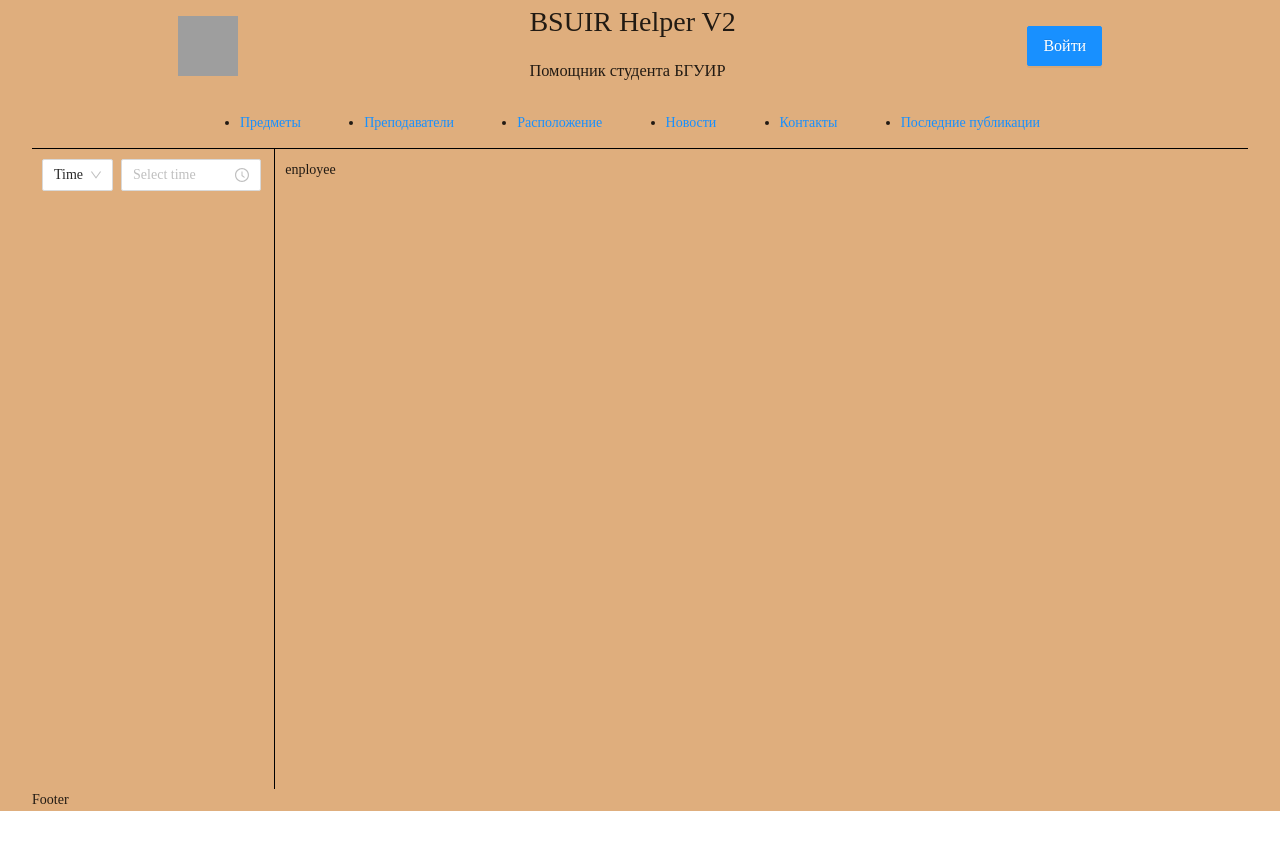
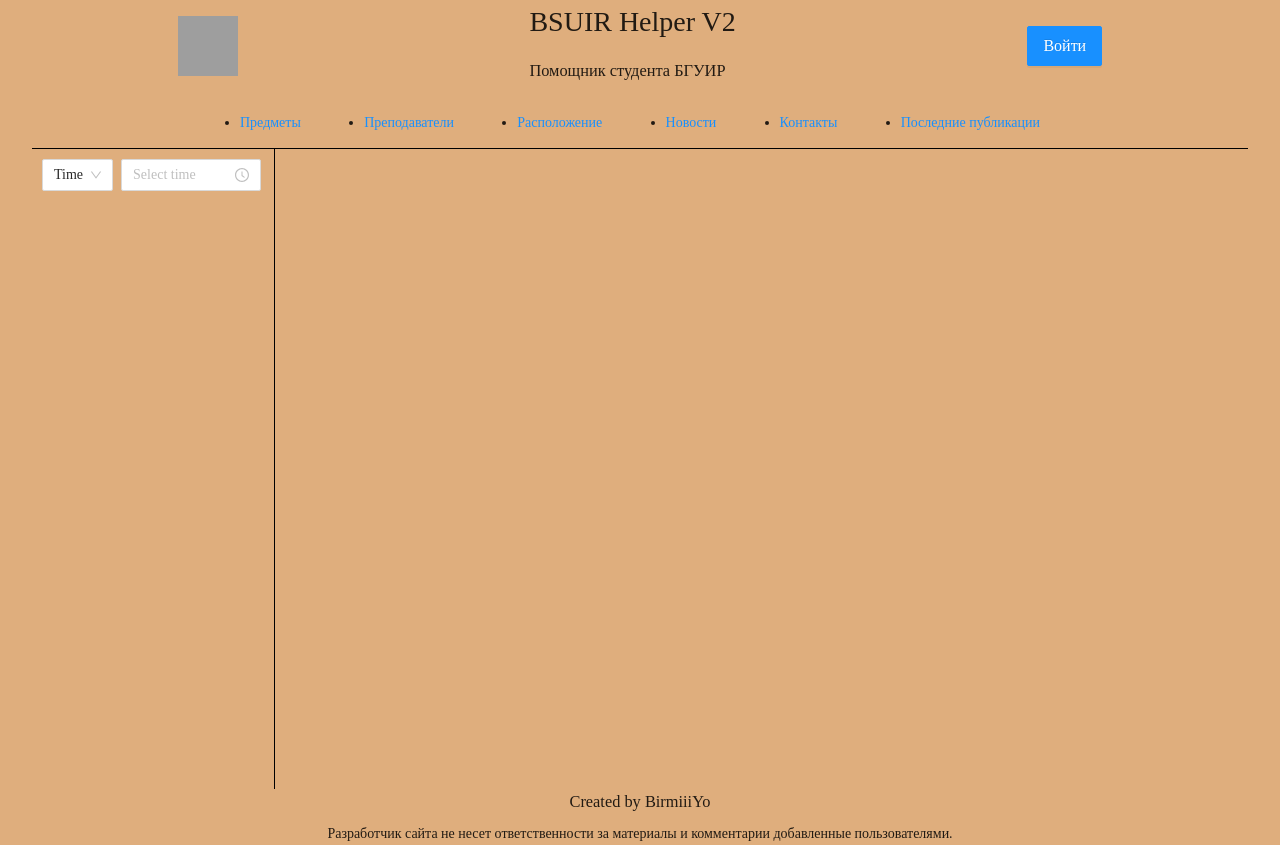
Before and after one commit to BirmiiiYO/BsuirHelperV2, a Next.js app: page /employees in a window 1280 px wide. Before the commit the page ends 811 px from the top, so only its background shows below. Built offline with nearby package versions, Linux system fonts and the light colour scheme; no server answers; grey boxes are pictures that could not be loaded; a web font is replaced by a local one.

Commit message:
start w redux Toolkit, get employees

```diff
--- a/components/Footer.tsx
+++ b/components/Footer.tsx
@@ -2,6 +2,11 @@
 
 export default function Footer() {
   return (
-    <div>Footer</div>
+    <footer>
+      <div>
+      <h3>Created by BirmiiiYo</h3>
+      <span>Разработчик сайта не несет ответственности за материалы и комментарии добавленные пользователями.</span>
+      </div>
+    </footer>
   )
 }
--- /dev/null
+++ b/hooks/redux.ts
@@ -0,0 +1,7 @@
+import { RootState } from '../reducs/store';
+import { TypedUseSelectorHook, useDispatch } from "react-redux";
+import { AppDispatch } from "../reducs/store";
+import { useSelector } from 'react-redux';
+
+export const useAppDispatch =()=> useDispatch<AppDispatch>();
+export const useAppSelector: TypedUseSelectorHook<RootState> = useSelector;
--- /dev/null
+++ b/models/Employee.ts
@@ -0,0 +1,13 @@
+export interface IEmployee {
+    firstName: string;
+    lastName: string;
+    middleName: string;
+    degree: string;
+    rank: string;
+    photoLink: string;
+    calendarId: string;
+    academicDepartment: string[];
+    id: number;
+    urlId: string;
+    fio: string;
+}
--- a/package.json
+++ b/package.json
@@ -9,10 +9,14 @@
     "lint": "next lint"
   },
   "dependencies": {
+    "@reduxjs/toolkit": "^1.8.3",
+    "@types/react-redux": "^7.1.24",
     "antd": "^4.22.3",
+    "axios": "^0.27.2",
     "next": "12.2.4",
     "react": "18.2.0",
     "react-dom": "18.2.0",
+    "react-redux": "^8.0.2",
     "sass": "^1.54.3"
   },
   "devDependencies": {
--- a/pages/_app.tsx
+++ b/pages/_app.tsx
@@ -2,11 +2,18 @@
 import 'antd/dist/antd.css';
 import type { AppProps } from 'next/app'
 import Layout from '../components/Layout';
+import { Provider } from 'react-redux';
+import { setupStore } from '../reducs/store';
+
+const store = setupStore()
 
 function MyApp({ Component, pageProps }: AppProps) {
-  return (<Layout>
+  return (
+    <Provider store={store}>
+      <Layout>
     <Component {...pageProps} />
-  </Layout>)
+  </Layout>
+  </Provider>)
 }
 
 export default MyApp
--- a/pages/employees.tsx
+++ /dev/null
@@ -1,6 +0,0 @@
-
-export default function employees() {
-  return (
-    <div>enployee</div>
-  )
-}
--- /dev/null
+++ b/pages/employees/index.tsx
@@ -0,0 +1,21 @@
+import { useEffect } from "react";
+import { useAppDispatch, useAppSelector } from "../../hooks/redux"
+import { getEmployee } from "../../reducs/reducers/ActionCreators";
+
+
+export default function employees() {
+
+  const dispatch = useAppDispatch();
+  const {employees} = useAppSelector(state=>state.employeeReducer)
+
+  useEffect(()=>{
+    dispatch(getEmployee())
+  },[])
+
+  console.log(employees[0]?.firstName);
+
+
+  return (
+    <div></div>
+  )
+}
--- /dev/null
+++ b/reducs/reducers/ActionCreators.ts
@@ -0,0 +1,15 @@
+import { AppDispatch } from "../store";
+import axios from "axios";
+import { IEmployee } from "../../models/Employee";
+import { employeeSlice } from "./EmployeeSlice";
+
+export const getEmployee =()=> async (dispatch:AppDispatch)=>{
+    try
+    {
+        dispatch(employeeSlice.actions.employeeGetting())
+        const response = await axios.get<IEmployee[]>("https://iis.bsuir.by/api/v1/employees/all")
+        dispatch(employeeSlice.actions.employeeGettingSuccess(response.data))
+    } catch (e){
+        dispatch(employeeSlice.actions.employeeGettingError(e.message))
+    }
+}
--- /dev/null
+++ b/reducs/reducers/EmployeeSlice.ts
@@ -0,0 +1,36 @@
+import { createSlice, PayloadAction } from "@reduxjs/toolkit";
+import { IEmployee } from "../../models/Employee";
+
+
+interface EmployeeState {
+    employees:IEmployee[];
+    isLoading:boolean;
+    Error:string;
+}
+
+const initialState:EmployeeState = {
+    employees:[],
+    isLoading: false,
+    Error:'',
+}
+
+export const employeeSlice = createSlice({
+    name:'employee',
+    initialState,
+    reducers:{
+        employeeGetting(state){
+            state.isLoading=true;
+        },
+        employeeGettingSuccess(state, action: PayloadAction<IEmployee[]>){
+            state.isLoading=false;
+            state.Error = '';
+            state.employees = action.payload
+        },
+        employeeGettingError(state, action: PayloadAction<string>){
+            state.isLoading=false;
+            state.Error = action.payload
+        }
+    }
+})
+
+export default employeeSlice.reducer;
--- /dev/null
+++ b/reducs/store.ts
@@ -0,0 +1,17 @@
+import { combineReducers, configureStore } from "@reduxjs/toolkit";
+
+import employeeReducer from './reducers/EmployeeSlice'
+
+const rootReducer = combineReducers({
+    employeeReducer
+})
+
+export const setupStore = ()=>{
+    return configureStore({
+        reducer:rootReducer
+    })
+}
+
+export type RootState = ReturnType<typeof rootReducer>
+export type AppStore = ReturnType<typeof setupStore>
+export  type AppDispatch = AppStore['dispatch']
--- a/styles/footer.scss
+++ b/styles/footer.scss
@@ -0,0 +1,8 @@
+footer{
+    display: flex;
+    justify-content: center;
+    h3{
+        display: flex;
+        justify-content: center;
+    }
+}
--- a/styles/globals.scss
+++ b/styles/globals.scss
@@ -1,6 +1,6 @@
 @import "./aside.scss";
 @import "./header.scss";
-@import "./header.scss";
+@import "./footer.scss";
 @import "./nav.scss";
 @import "./main.scss";
 
```
Also changed, not shown: 1 other file (tests, documents, lock files or other folders).
